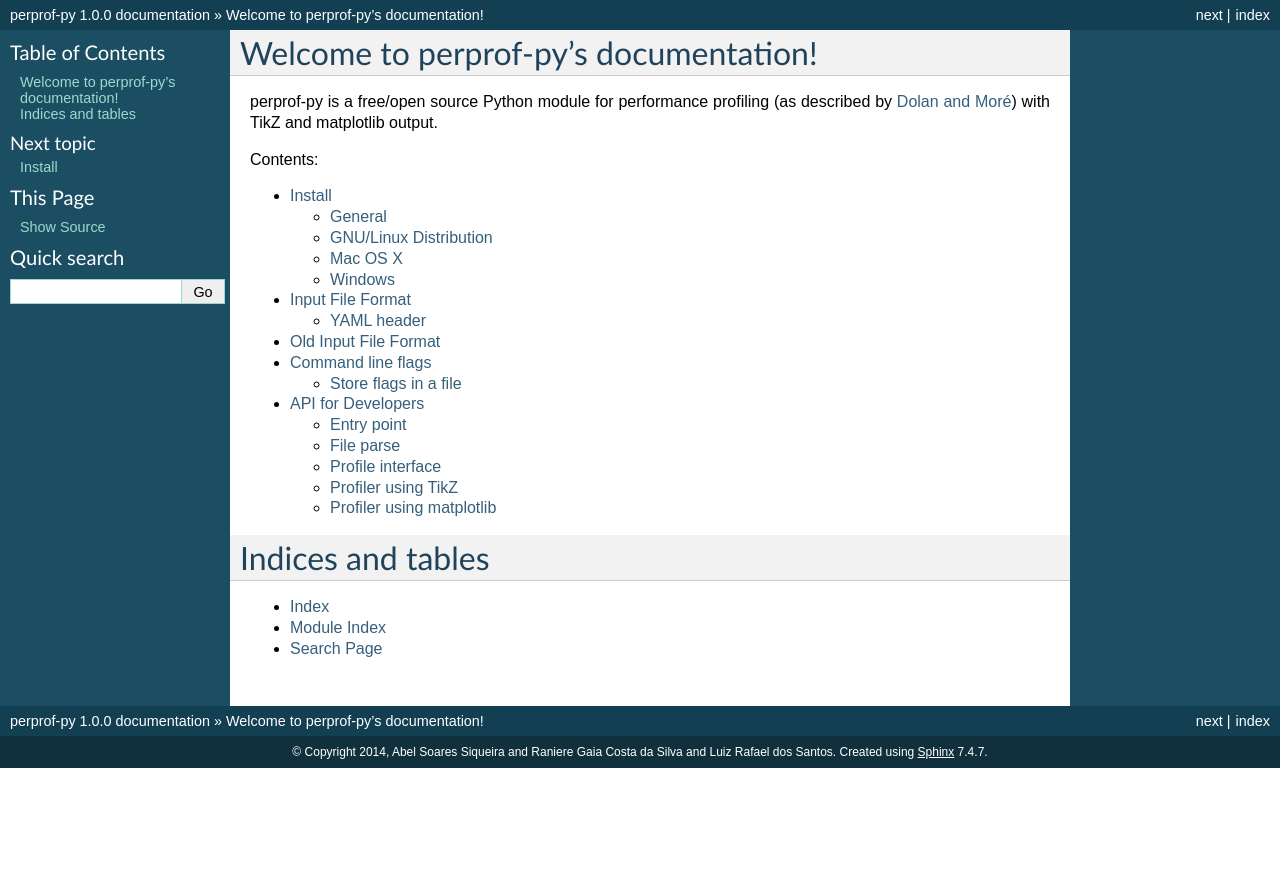
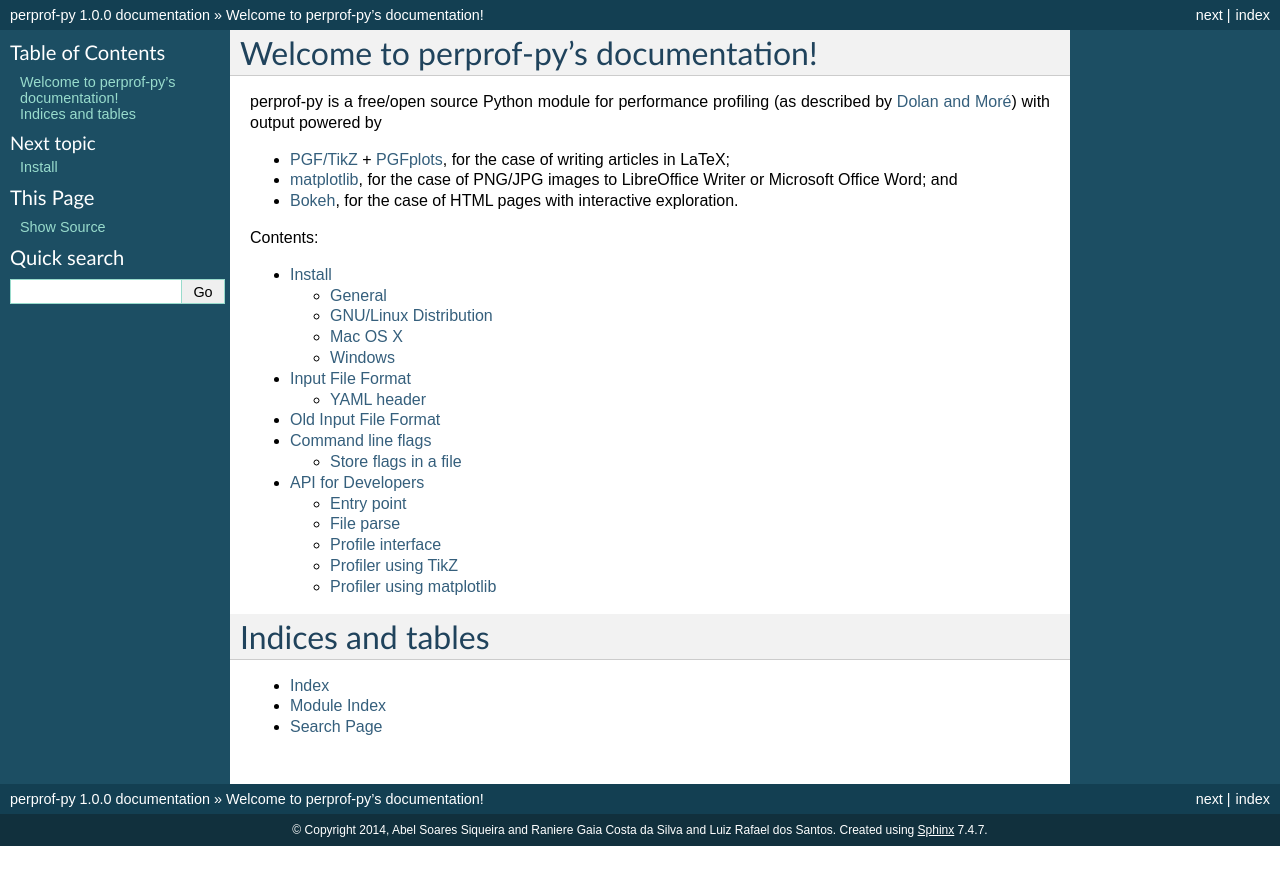
Before and after one commit to abelsiqueira/perprof-py, a Sphinx documentation site: the page built from doc/index.rst, in a window 1280 px wide. Shown: the top 885 px of the page. Built offline with Sphinx 7.4.7, drawn with Linux system fonts in a browser that asks for light colours.

Commit message:
Update documentation to mention Bokeh

```diff
--- a/doc/index.rst
+++ b/doc/index.rst
@@ -1,9 +1,17 @@
 Welcome to perprof-py's documentation!
 ======================================
 
-perprof-py is a free/open source Python module for performance profiling (as
-described by `Dolan and Moré <http://arxiv.org/abs/cs/0102001>`_) with TikZ and
-matplotlib output.
+perprof-py is a free/open source Python module for performance profiling
+(as described by `Dolan and Moré <http://arxiv.org/abs/cs/0102001>`_)
+with output powered by
+
+-   `PGF/TikZ <http://sourceforge.net/projects/pgf/>`_ + `PGFplots <http://pgfplots.net/>`_,
+    for the case of writing articles in LaTeX;
+-   `matplotlib <http://matplotlib.org/>`_,
+    for the case of PNG/JPG images
+    to LibreOffice Writer or Microsoft Office Word; and
+-   `Bokeh <http://bokeh.pydata.org/>`_,
+    for the case of HTML pages with interactive exploration.
 
 Contents:
 
```
